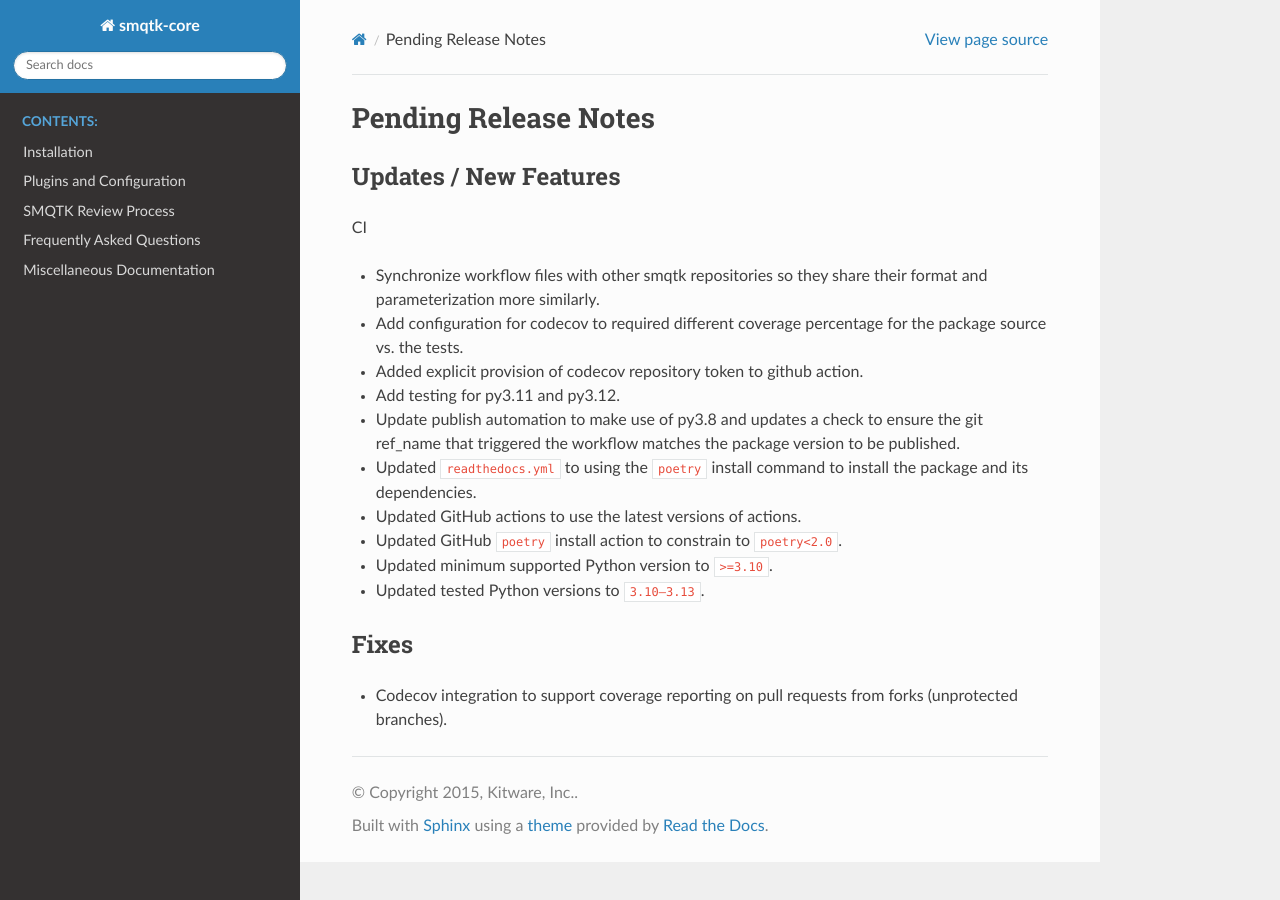
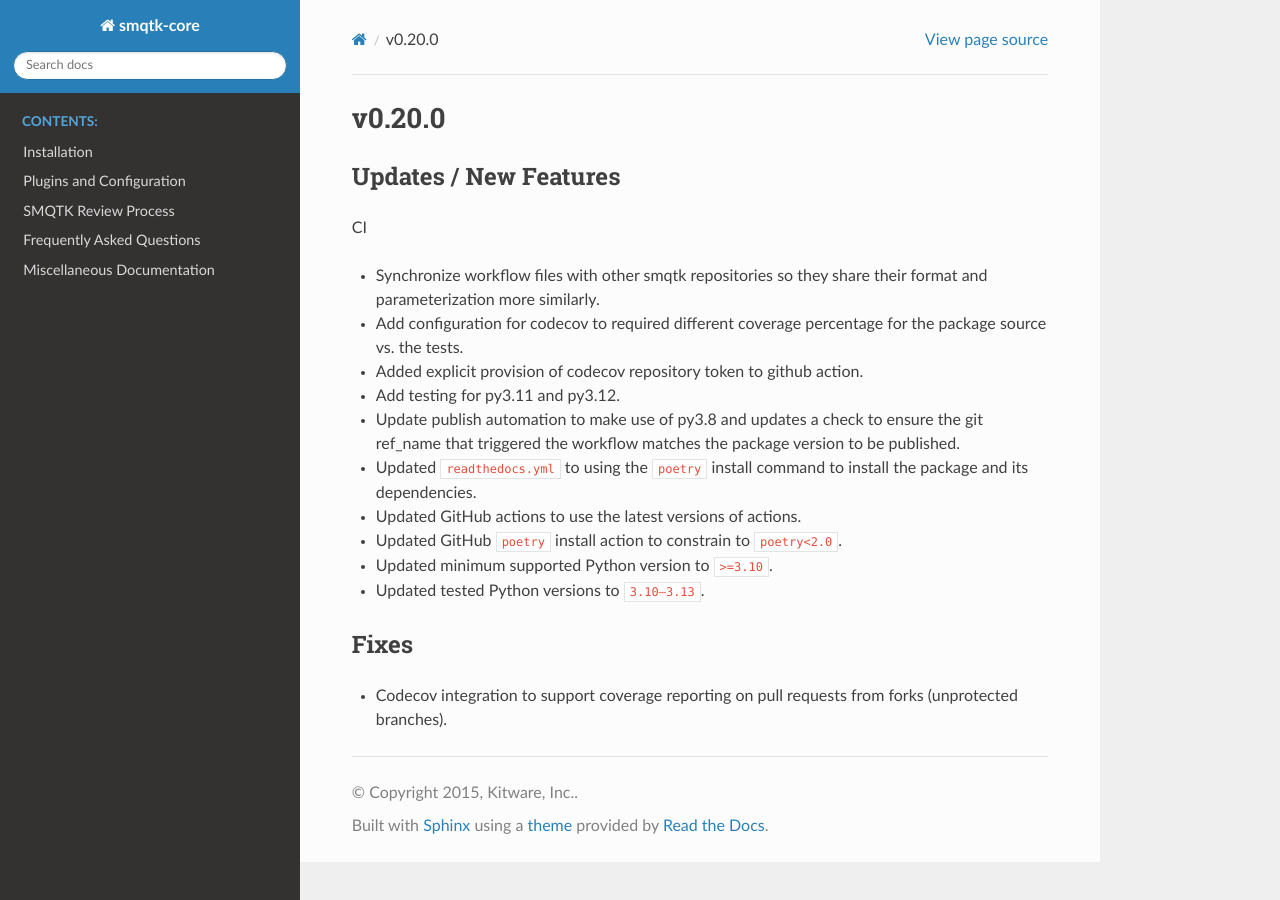
Before and after one commit to Kitware/SMQTK-Core, a Sphinx documentation site: the page built from docs/release_notes/v0.20.0.rst, in a window 1280 px wide. Built offline with Sphinx 7.4.7 and the Read the Docs theme 3.1.0, drawn with Linux system fonts in a browser that asks for light colours; pages that are not in the unit, such as notebooks, are missing from menus; the version number is read from the project's files by our own code.

Commit message:
Update version number to 0.20.0

```diff
--- a/docs/release_notes.rst
+++ b/docs/release_notes.rst
@@ -12,3 +12,4 @@ Release Notes
    release_notes/v0.18.1
    release_notes/v0.18.2
    release_notes/v0.19.0
+   release_notes/v0.20.0
--- a/docs/release_notes/pending_release.rst
+++ b/docs/release_notes/v0.20.0.rst
@@ -1,5 +1,5 @@
-Pending Release Notes
-=====================
+v0.20.0
+=======
 
 Updates / New Features
 ----------------------
```
